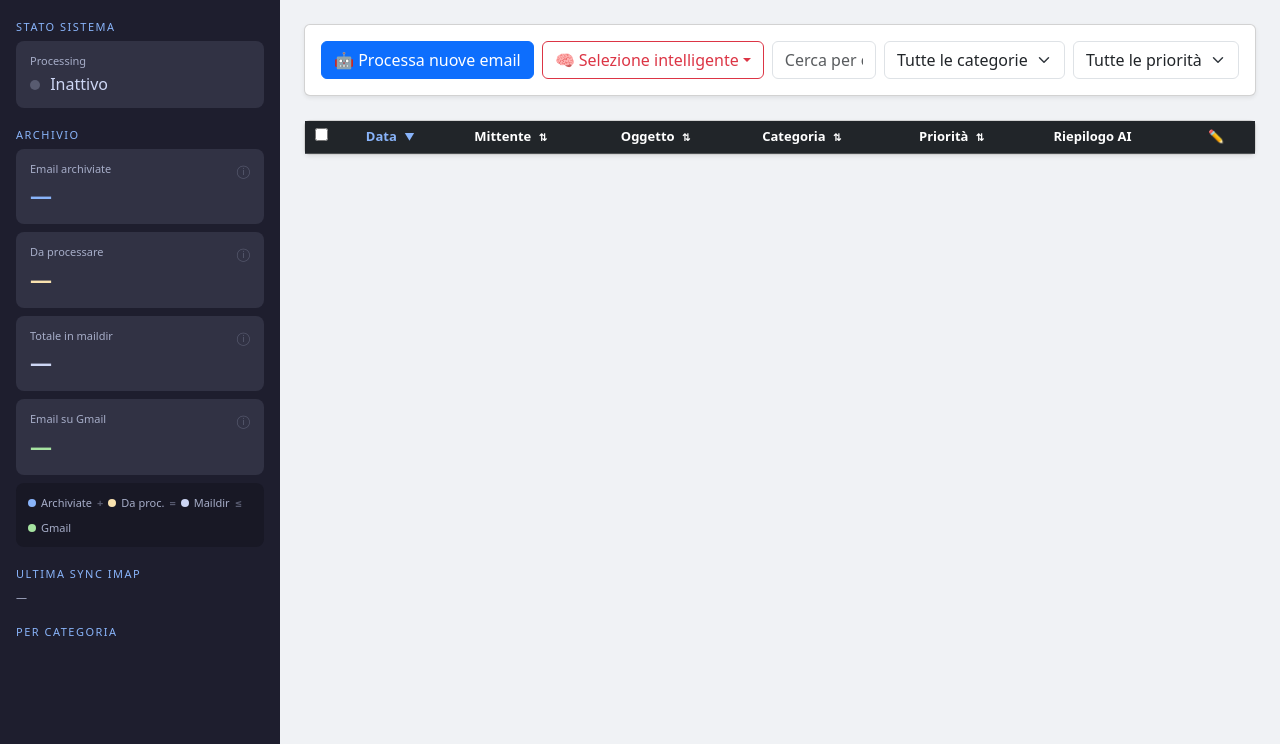
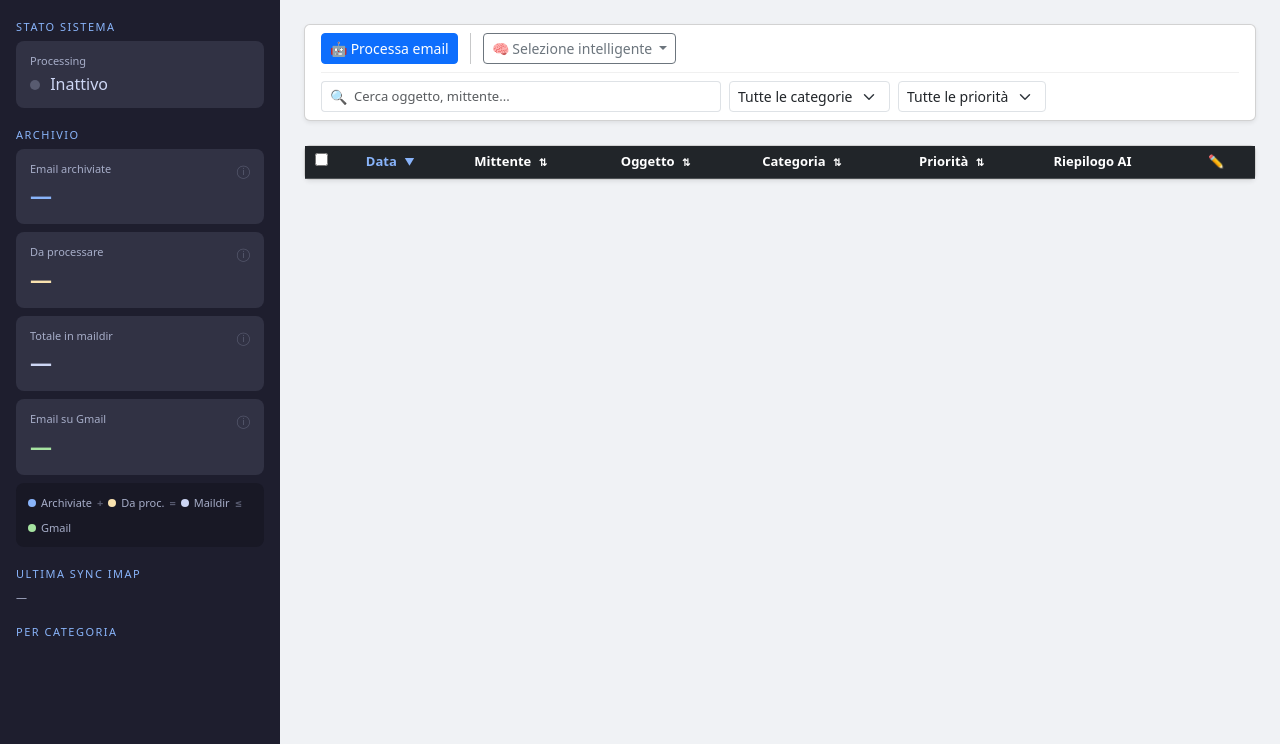
Before and after one commit to its-me-mayday/mayl-home, a Flask app: page / in a window 1280 px wide. Shown: the part 56-800 px from the top of the page. Run offline with Flask 3, Linux system fonts and the light colour scheme; tables that the repository leaves empty hold one stand-in row (values such as "Sample post"); data that the repository does not hold is empty.

Commit message:
style(dashboard): improve operation bar

```diff
--- a/dashboard/templates/index.html
+++ b/dashboard/templates/index.html
@@ -246,28 +246,38 @@
       <button class="btn btn-outline-light btn-sm ms-auto" onclick="clearSelection()">✕ Annulla</button>
     </div>
 
-    <!-- Filters -->
+    <!-- Toolbar -->
     <div class="card mb-4 shadow-sm">
-      <div class="card-body">
-        <div class="row g-2 align-items-center">
-          <div class="col-auto">
-            <button id="processBtn" onclick="processEmails()" class="btn btn-primary">🤖 Processa nuove email</button>
-          </div>
-          <div class="col-auto">
+      <div class="card-body py-2 px-3">
+
+        <!-- Riga azioni -->
+        <div class="d-flex align-items-center gap-2 mb-2 pb-2" style="border-bottom:1px solid #f0f0f0">
+          <button id="processBtn" onclick="processEmails()" class="btn btn-primary btn-sm">
+            🤖 Processa email
+          </button>
+          <div class="vr mx-1"></div>
           <div class="dropdown">
-              <button class="btn btn-outline-danger dropdown-toggle" data-bs-toggle="dropdown">🧠 Selezione intelligente</button>
+            <button class="btn btn-outline-secondary btn-sm dropdown-toggle" data-bs-toggle="dropdown">
+              🧠 Selezione intelligente
+            </button>
             <ul class="dropdown-menu">
               <li><a class="dropdown-item" href="#" onclick="smartSelect('spam')">🚫 Seleziona tutto lo spam</a></li>
               <li><a class="dropdown-item" href="#" onclick="smartSelect('newsletter')">📰 Seleziona tutte le newsletter</a></li>
             </ul>
           </div>
         </div>
-          <div class="col">
-            <input type="text" id="search" class="form-control" placeholder="Cerca per oggetto, mittente..."
-              value="{{ search }}" onkeydown="if(event.key==='Enter') applyFilters()">
+
+        <!-- Riga filtri -->
+        <div class="d-flex align-items-center gap-2">
+          <div class="input-group input-group-sm flex-grow-1" style="max-width:400px">
+            <span class="input-group-text bg-white border-end-0">🔍</span>
+            <input type="text" id="search" class="form-control border-start-0 ps-0"
+              placeholder="Cerca oggetto, mittente..."
+              value="{{ search }}"
+              onkeydown="if(event.key==='Enter') applyFilters()"
+              style="font-size:13px">
           </div>
-          <div class="col-auto">
-            <select id="catFilter" class="form-select" onchange="applyFilters()">
+          <select id="catFilter" class="form-select form-select-sm" style="width:auto" onchange="applyFilters()">
             <option value="">Tutte le categorie</option>
             <option value="useful"     {% if category=='useful'     %}selected{% endif %}>✅ Useful</option>
             <option value="work"       {% if category=='work'       %}selected{% endif %}>💼 Work</option>
@@ -276,16 +286,17 @@
             <option value="spam"       {% if category=='spam'       %}selected{% endif %}>🚫 Spam</option>
             <option value="other"      {% if category=='other'      %}selected{% endif %}>📁 Other</option>
           </select>
-          </div>
-          <div class="col-auto">
-            <select id="priFilter" class="form-select" onchange="applyFilters()">
+          <select id="priFilter" class="form-select form-select-sm" style="width:auto" onchange="applyFilters()">
             <option value="">Tutte le priorità</option>
             <option value="high"   {% if priority=='high'   %}selected{% endif %}>🔴 High</option>
             <option value="medium" {% if priority=='medium' %}selected{% endif %}>🟡 Medium</option>
             <option value="low"    {% if priority=='low'    %}selected{% endif %}>🟢 Low</option>
           </select>
+          {% if search or category or priority %}
+          <button class="btn btn-outline-danger btn-sm" onclick="clearFilters()">✕ Reset</button>
+          {% endif %}
         </div>
-        </div>
+
       </div>
     </div>
 
@@ -753,6 +764,11 @@ function processEmails() {
   });
 }
 
+// ── Clear filters ────────────────────────────────────────
+function clearFilters() {
+  window.location = '/';
+}
+
 // ── Utils ─────────────────────────────────────────────────
 function showResult(type, msg) {
   const res = document.getElementById('result');
```
Lines whose indentation alone changed are shown as unchanged.
